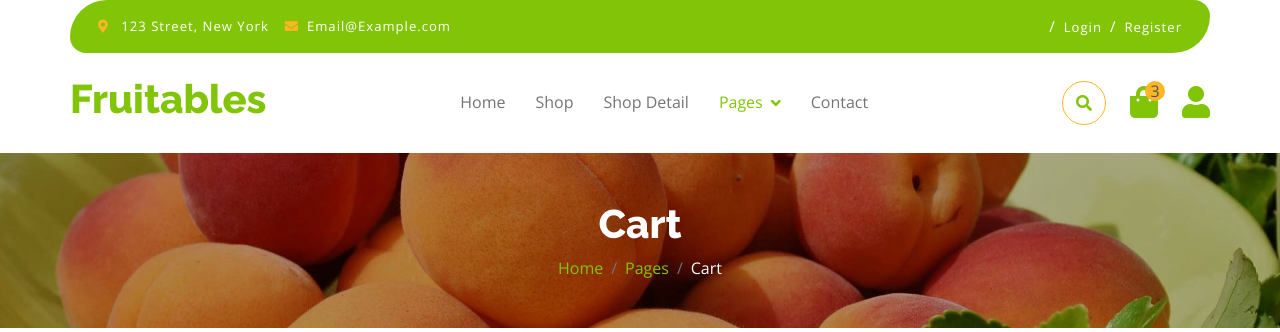
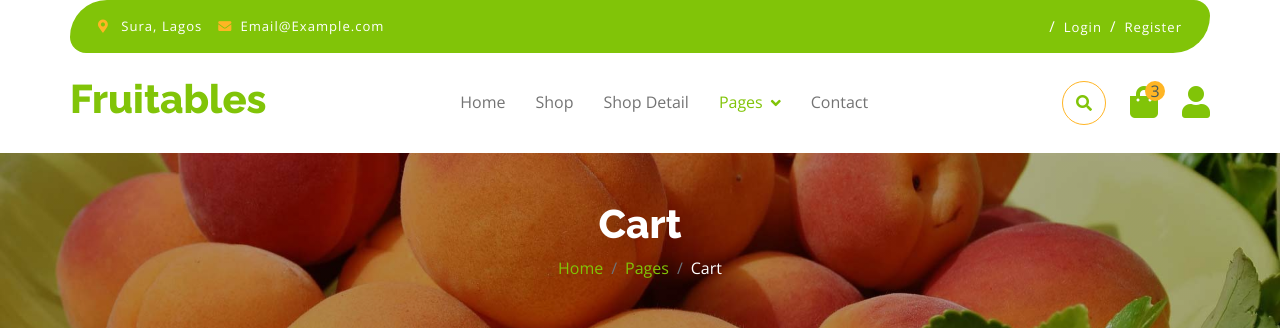
Before and after one commit to NobleJoe123/e-commerce-web, a Flask app: page /cart in a window 1280 px wide. Shown: the top 332 px of the page. Run offline with Flask 3, Linux system fonts and the light colour scheme; some libraries are stand-ins or nearby versions.

Commit message:
add adress

```diff
--- a/templates/cart.html
+++ b/templates/cart.html
@@ -43,7 +43,7 @@
             <div class="container topbar bg-primary d-none d-lg-block">
                 <div class="d-flex justify-content-between">
                     <div class="top-info ps-2">
-                        <small class="me-3"><i class="fas fa-map-marker-alt me-2 text-secondary"></i> <a href="#" class="text-white">123 Street, New York</a></small>
+                        <small class="me-3"><i class="fas fa-map-marker-alt me-2 text-secondary"></i> <a href="#" class="text-white">Sura, Lagos</a></small>
                         <small class="me-3"><i class="fas fa-envelope me-2 text-secondary"></i><a href="#" class="text-white">Email@Example.com</a></small>
                     </div>
                     <div class="top-link pe-2">
```
